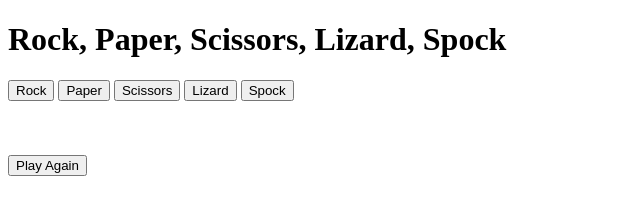
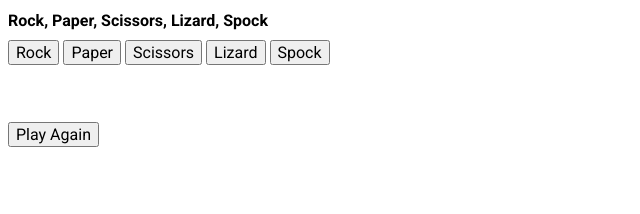
Before and after one commit to toothless13/rock-paper-scissors, a website: page index.html in a window 1280 px wide. Shown: the whole page, without its empty margins (0-640 px from the left). Drawn offline with Linux system fonts and the light colour scheme.

Commit message:
Add initial styling and images folder

```diff
--- a/index.html
+++ b/index.html
@@ -2,6 +2,9 @@
 <html lang="en">
 <head>
     <link rel="stylesheet" href="./resources/style.css">
+    <link rel="preconnect" href="https://fonts.googleapis.com">
+<link rel="preconnect" href="https://fonts.gstatic.com" crossorigin>
+<link href="https://fonts.googleapis.com/css2?family=Montserrat:ital,wght@0,100;0,200;0,300;0,400;0,500;0,600;0,700;0,800;0,900;1,100;1,200;1,300;1,400;1,500;1,600;1,700;1,800;1,900&family=Roboto:ital,wght@0,100;0,300;0,400;0,500;0,700;0,900;1,100;1,300;1,400;1,500;1,700;1,900&display=swap" rel="stylesheet">
     <meta charset="UTF-8">
     <meta http-equiv="X-UA-Compatible" content="IE=edge">
     <meta name="viewport" content="width=device-width, initial-scale=1.0">
--- a/resources/style.css
+++ b/resources/style.css
@@ -0,0 +1,5 @@
+* {
+    font-family: 'Roboto', sans-serif;
+    font-size: 16px;
+
+}
```
Also changed, not shown: resources/images/lizard-og.jpg (added), resources/images/paper-og.jpg (added), resources/images/rock-og.jpg (added), resources/images/scissors-og.jpg (added), resources/images/spock-og.jpg (added).
